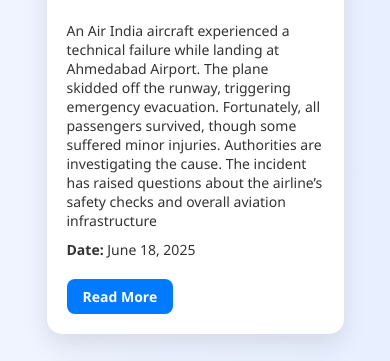
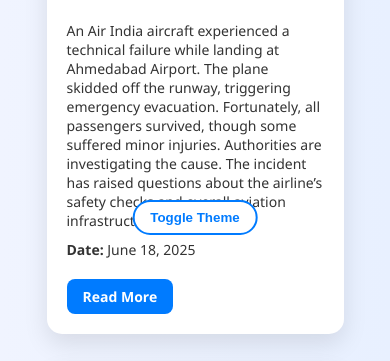
Before and after one commit to aaravvyas/dailyscope-by-aarav, a Django app: page / in a window 390 px wide. Shown: the part 589-950 px from the top of the page. Run offline with Django 5.2, Linux system fonts and the light colour scheme; a user stored in the database is signed in; data comes from the database, SQL or seed files in the repository.

Commit message:
Fix: Responsive Toggle Theme button

```diff
--- a/dailyscope_app/templates/dailyscope_app/home.html
+++ b/dailyscope_app/templates/dailyscope_app/home.html
@@ -66,6 +66,7 @@
             font-weight: bold;
             cursor: pointer;
             transition: background 0.3s, color 0.3s;
+            z-index: 1000;
         }
 
         .theme-toggle:hover {
@@ -192,6 +193,15 @@
             h1 {
                 font-size: 24px;
             }
+
+            .theme-toggle {
+                position: fixed;
+                top: auto;
+                bottom: 20px;
+                right: 50%;
+                transform: translateX(50%);
+                z-index: 1000;
+            }
         }
     </style>
 </head>
```
